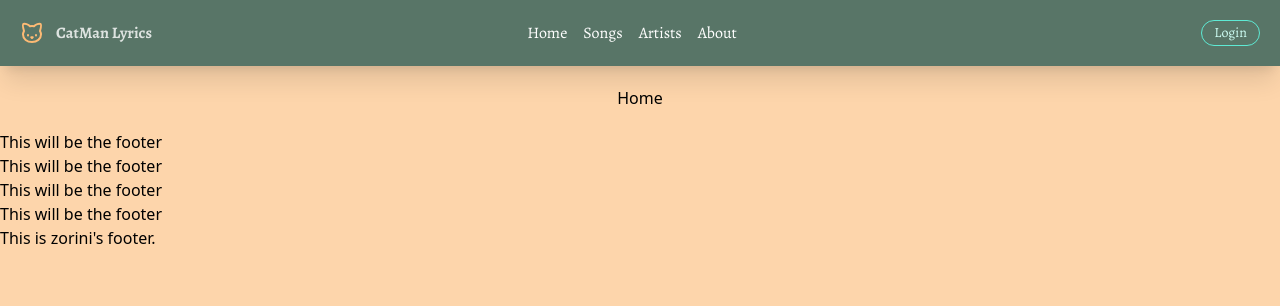
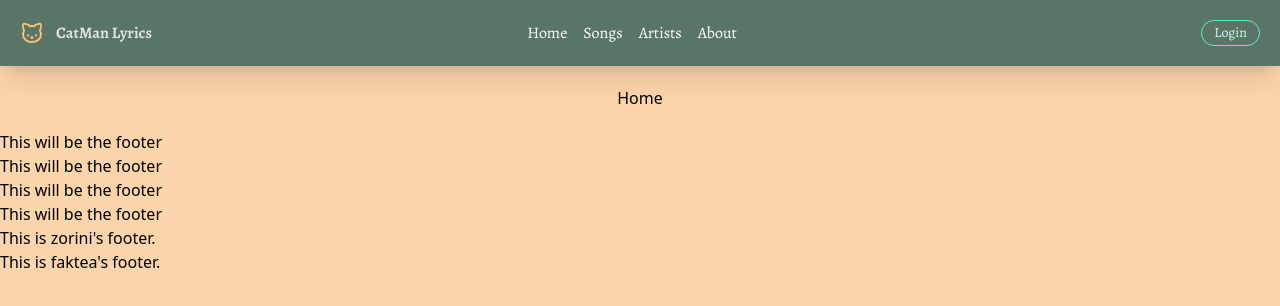
Before and after one commit to fakteahk/zoawi-vite, a React (Vite) app: page /home in a window 1280 px wide. Shown: the top 306 px of the page. Built offline with nearby package versions, Linux system fonts and the light colour scheme.

Commit message:
added fakteas footer

```diff
--- a/src/ui/Footer/Footer.jsx
+++ b/src/ui/Footer/Footer.jsx
@@ -7,6 +7,7 @@ function Footer() {
         <p>This will be the footer</p>
         <p>This will be the footer</p>
         <p>This is zorini&apos;s footer.</p>
+        <p>This is faktea&apos;s footer.</p>
       </div>
     </>
   );
```
